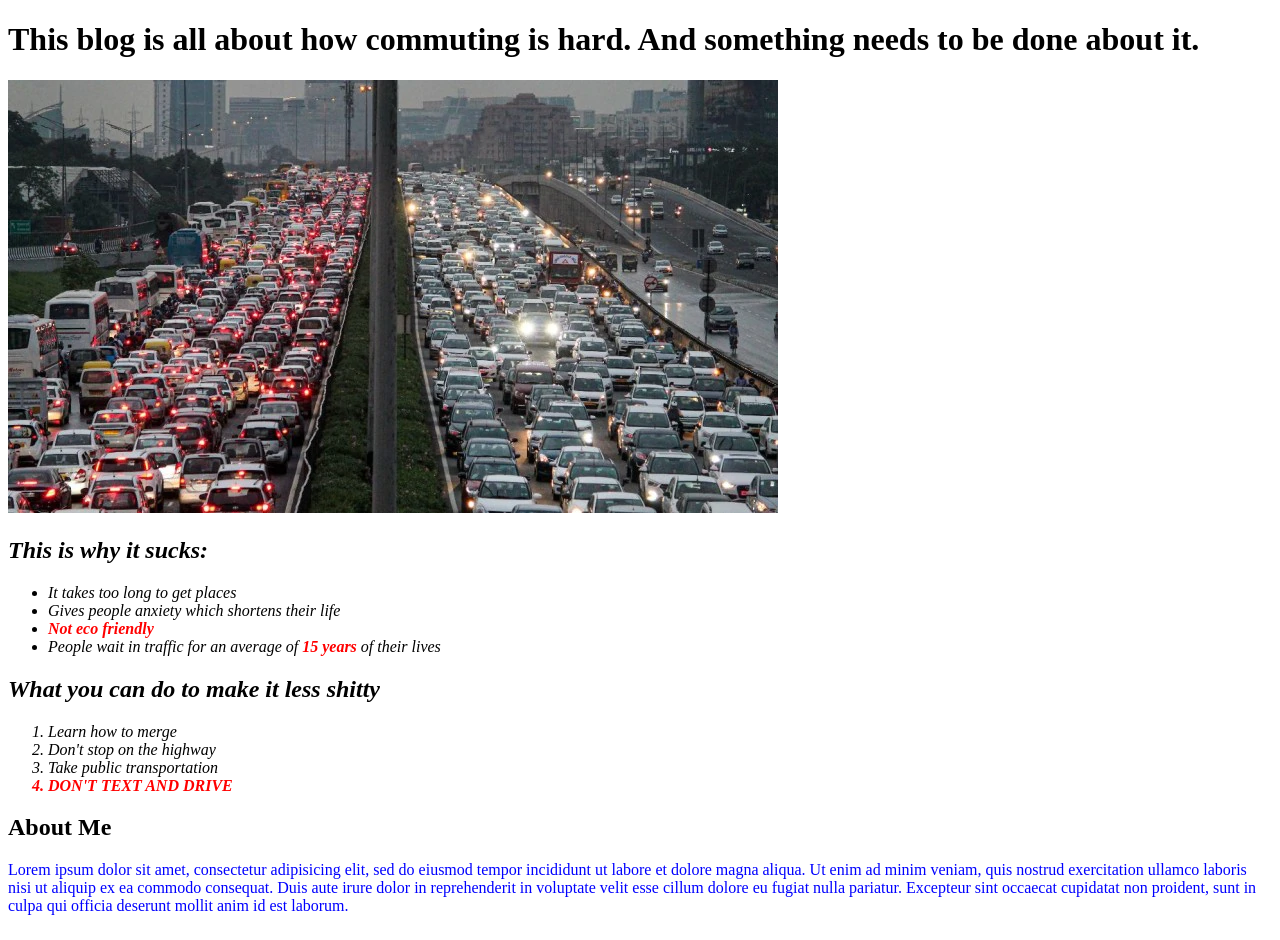
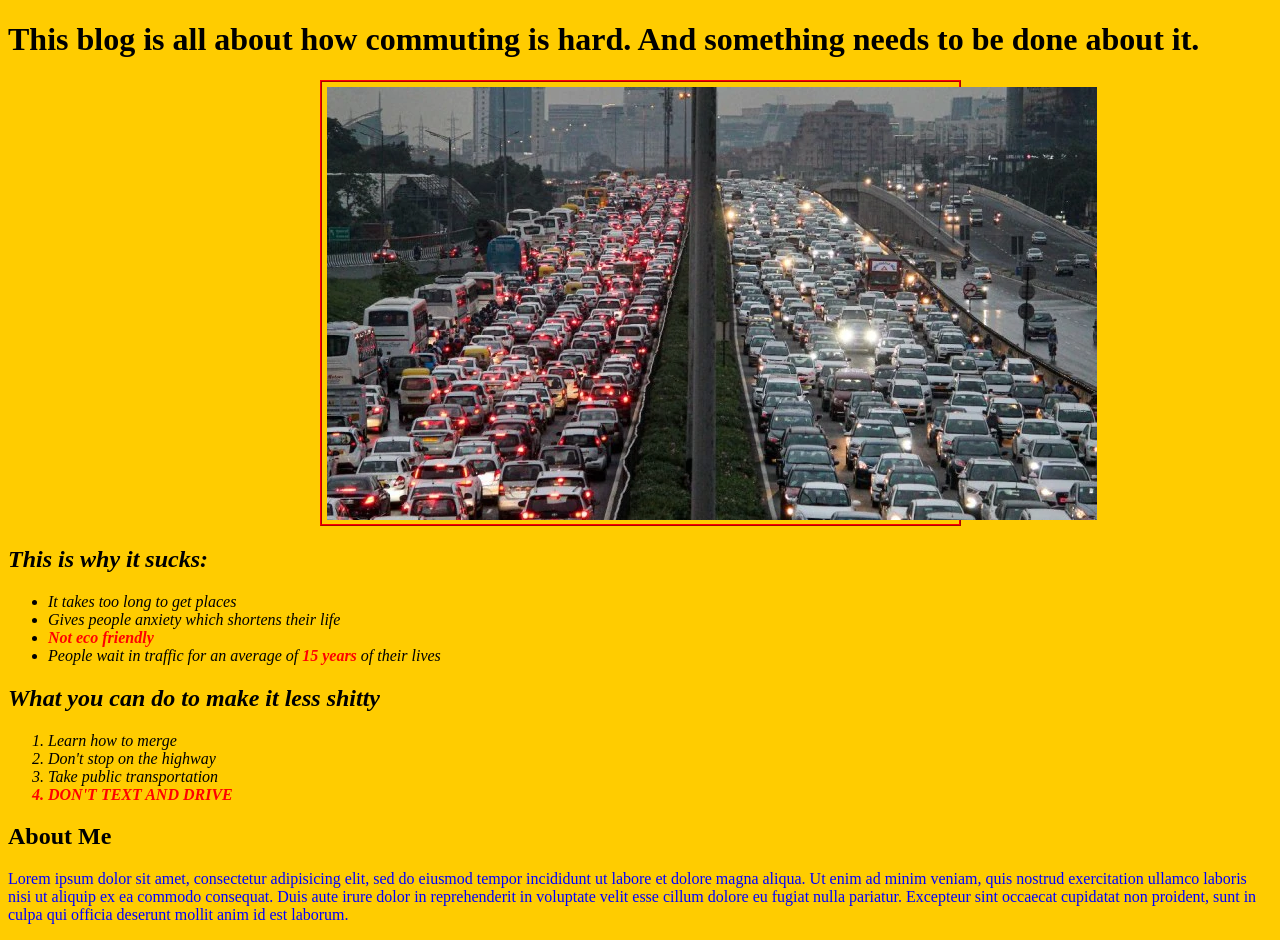
Before and after one commit to Saul-Ordonez/traffic-blog, a plain HTML site: page index.html in a window 1280 px wide. Drawn offline with Linux system fonts and the light colour scheme.

Commit message:
change bordering and background color

```diff
--- a/css/styles.css
+++ b/css/styles.css
@@ -10,3 +10,20 @@
 p.blue{
   color: blue;
 }
+
+body{
+  background-color: #FFCC00;
+}
+
+div.picture{
+  border-style: ridge;
+  border-width: 2px;
+  border-color: red;
+  padding-left: 5px;
+  padding-top: 5px;
+  display: block;
+  margin-left: auto;
+  margin-right: auto;
+  width: 50%;
+
+}
--- a/index.html
+++ b/index.html
@@ -6,7 +6,7 @@
   </head>
   <body>
     <h1> This blog is all about how commuting is hard. And something needs to be done about it. </h1>
-      <img src="images/traffic-jam.webp" alt="traffic">
+      <div class="picture"><img src="images/traffic-jam.webp" alt="traffic"></div>
       <div class="italic_font">
         <h2> This is why it sucks: </h2>
           <ul>
```
